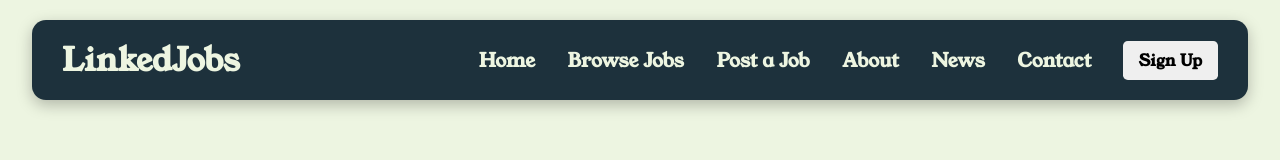
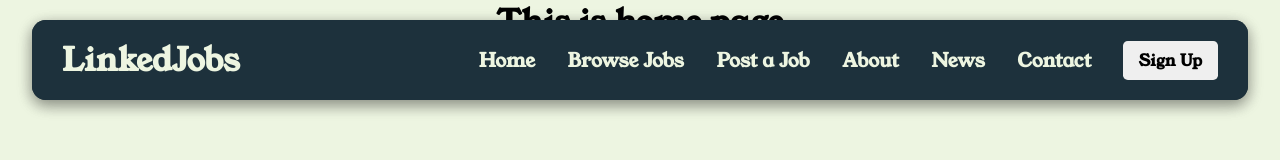
Before and after one commit to KornyIsDeveloping/LinkedJobs, a React (Create React App) app in the folder linkedjobs/: page /home in a window 1280 px wide. Shown: the top 160 px of the page. Built offline with nearby package versions, Linux system fonts and the light colour scheme.

Commit message:
solved the problem
the navbar is back on the site at the npm start command

```diff
--- a/linkedjobs/src/App.js
+++ b/linkedjobs/src/App.js
@@ -1,5 +1,6 @@
 import React from 'react';
 import './App.css';
+import Navbar from './components/navbar/Navbar'
 import { Route, Routes } from 'react-router-dom';
 import HomePage from './routes/HomePage';
 import BrowseJobsPage from './routes/BrowseJobsPage';
@@ -11,14 +12,15 @@
 function App() {
   return (
     <div className="App">
-      <Routes>
+        <Routes>
         <Route path='/home' element={<HomePage/>}/>
         <Route path='/browse-jobs' element={<BrowseJobsPage/>}/>
         <Route path='/post-a-job' element={<PostJobPage/>}/>
         <Route path='/about' element={<AboutPage/>}/>
         <Route path='/news' element={<NewsPage/>}/>
         <Route path='/contact' element={<ContactPage/>}/>
-      </Routes>
+        </Routes>
+        <Navbar/>
     </div>
   );
 }
--- a/linkedjobs/src/routes/HomePage.js
+++ b/linkedjobs/src/routes/HomePage.js
@@ -1,11 +1,10 @@
 import Navbar from '../components/navbar/Navbar'
-// import QuotesSection from '../assets/homeImage.jpg';
 
 function HomePage() {
     return(
         <>
         <Navbar/>
-        {/* <QuotesSection/> */}
+        <h1>This is home page</h1>
         </>
     )
 }
```
Also changed, not shown: linkedjobs/src/components/quotes/QuotesSection.js (deleted, +0 -14 lines), linkedjobs/src/assets/homeImage.jpg (deleted), linkedjobs/src/components/quotes/QuotesSection.css (deleted).
